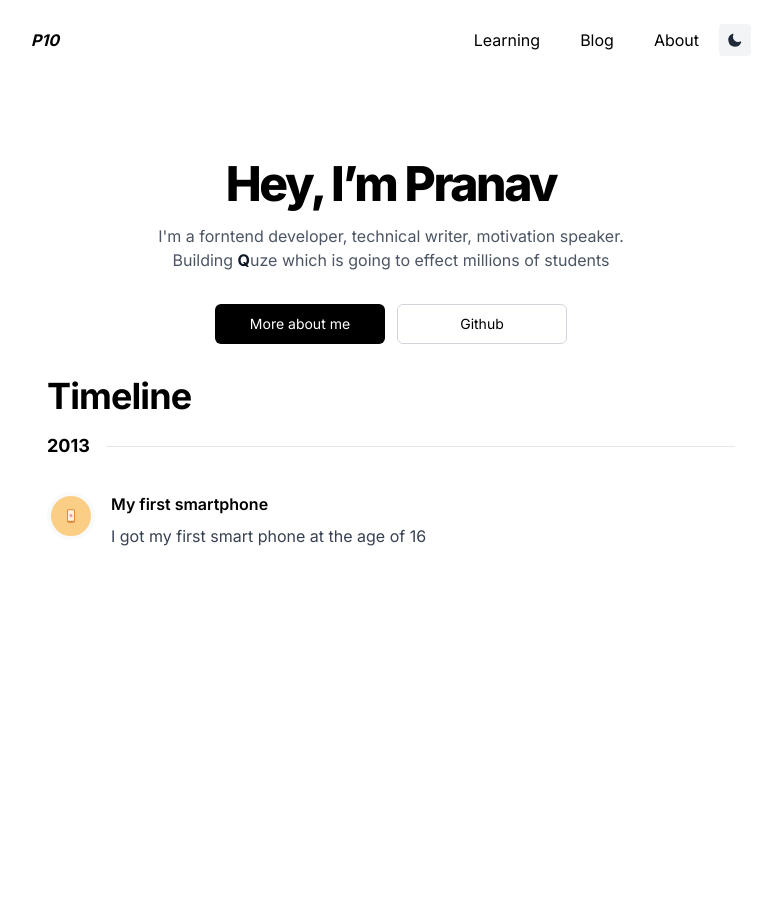
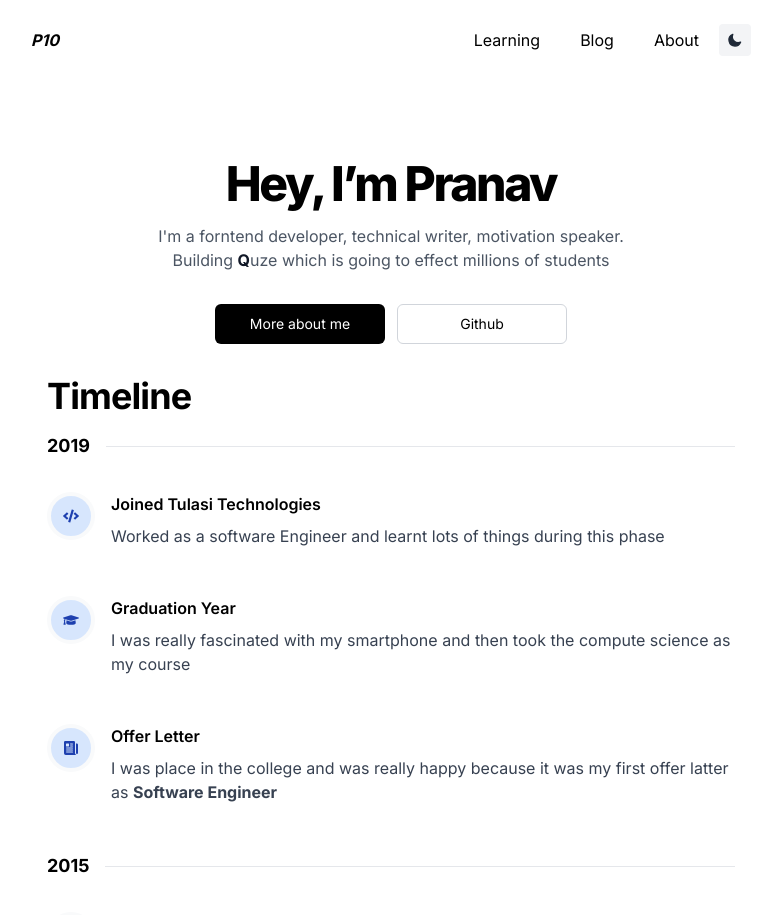
Before and after one commit to pranavp10/pranavp10.me, a Next.js app: page / in a window 1280 px wide. Shown: the top 915 px of the page, without its empty margins (249-1022 px from the left). Before the commit the page ends 800 px from the top, so only its background shows below. Built offline with nearby package versions, Linux system fonts and the light colour scheme.

Commit message:
new time line added

```diff
--- a/components/Timeline.js
+++ b/components/Timeline.js
@@ -1,4 +1,10 @@
-import { FcTouchscreenSmartphone } from 'react-icons/fc';
+import {
+  FaLaptopCode,
+  FaGraduationCap,
+  FaMobileAlt,
+  FaCode,
+} from 'react-icons/fa';
+import { IoNewspaper } from 'react-icons/io5';
 import DateEntry from './dateEntry';
 import TimeLineEntry from './TimelineEntry';
 
@@ -8,11 +14,45 @@ export default function Timeline() {
       <h3 className="font-bold text-2xl md:text-4xl tracking-tight mb-4 mt-8 text-black dark:text-white">
         Timeline
       </h3>
+      <DateEntry title="2019" />
+      <TimeLineEntry
+        title="Joined Tulasi Technologies"
+        Icon={FaCode}
+        tint="blue"
+      >
+        <p className="text-gray-700 dark:text-gray-400">
+          Worked as a software Engineer and learnt lots of things during this
+          phase
+        </p>
+      </TimeLineEntry>
+      <TimeLineEntry title="Graduation Year" Icon={FaGraduationCap} tint="blue">
+        <p className="text-gray-700 dark:text-gray-400">
+          I was really fascinated with my smartphone and then took the compute
+          science as my course
+        </p>
+      </TimeLineEntry>
+      <TimeLineEntry title="Offer Letter" Icon={IoNewspaper} tint="blue">
+        <p className="text-gray-700 dark:text-gray-400">
+          I was place in the college and was really happy because it was my
+          first offer latter as <b>Software Engineer</b>
+        </p>
+      </TimeLineEntry>
+      <DateEntry title="2015" />
+      <TimeLineEntry
+        title="Joined Engineering Collage"
+        Icon={FaLaptopCode}
+        tint="blue"
+      >
+        <p className="text-gray-700 dark:text-gray-400">
+          I was really fascinated with my smartphone and then took the compute
+          science as my course
+        </p>
+      </TimeLineEntry>
       <DateEntry title="2013" />
       <TimeLineEntry
         title="My first smartphone"
-        Icon={FcTouchscreenSmartphone}
-        tint="yellow"
+        Icon={FaMobileAlt}
+        tint="purple"
       >
         <p className="text-gray-700 dark:text-gray-400">
           I got my first smart phone at the age of 16{' '}
```
